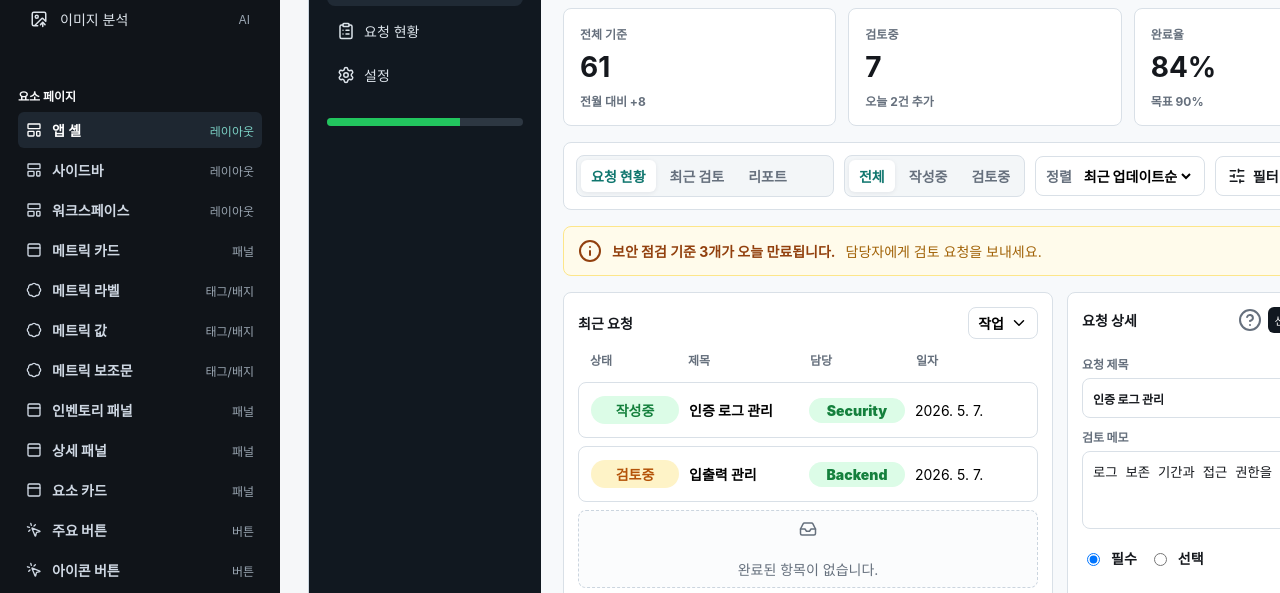
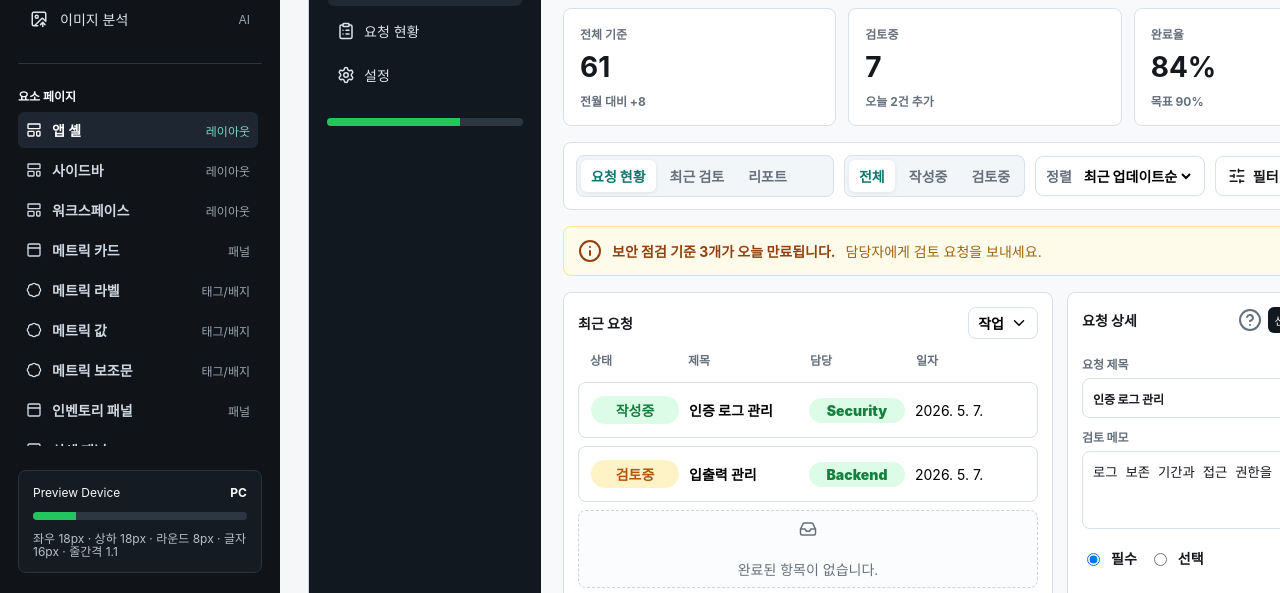
Before and after one commit to sanghakbae/ui-checker, a website: page index.html in a window 1280 px wide. Shown: the part 203-796 px from the top of the page. Drawn offline with nearby package versions, Linux system fonts and the light colour scheme.

Commit message:
Pin sidebar preview device

```diff
--- a/styles.css
+++ b/styles.css
@@ -58,7 +58,7 @@ button {
   display: flex;
   flex-direction: column;
   gap: 24px;
-  overflow-y: auto;
+  overflow: hidden;
   overscroll-behavior: contain;
 }
 
@@ -97,8 +97,10 @@ button {
 }
 
 .component-side-panel {
-  flex: 0 0 auto;
-  display: grid;
+  flex: 1 1 auto;
+  min-height: 0;
+  display: flex;
+  flex-direction: column;
   gap: 8px;
 }
 
@@ -108,10 +110,13 @@ button {
 }
 
 .component-side-list {
+  flex: 1 1 auto;
+  min-height: 0;
   max-height: none;
-  padding-right: 0;
-  overflow: visible;
-  display: grid;
+  padding-right: 4px;
+  overflow-y: auto;
+  display: grid;
+  align-content: start;
   gap: 4px;
 }
 
@@ -226,6 +231,7 @@ button svg,
 }
 
 .status-panel {
+  flex: 0 0 auto;
   padding: 14px;
   border: 1px solid #29333e;
   border-radius: var(--radius);
```
